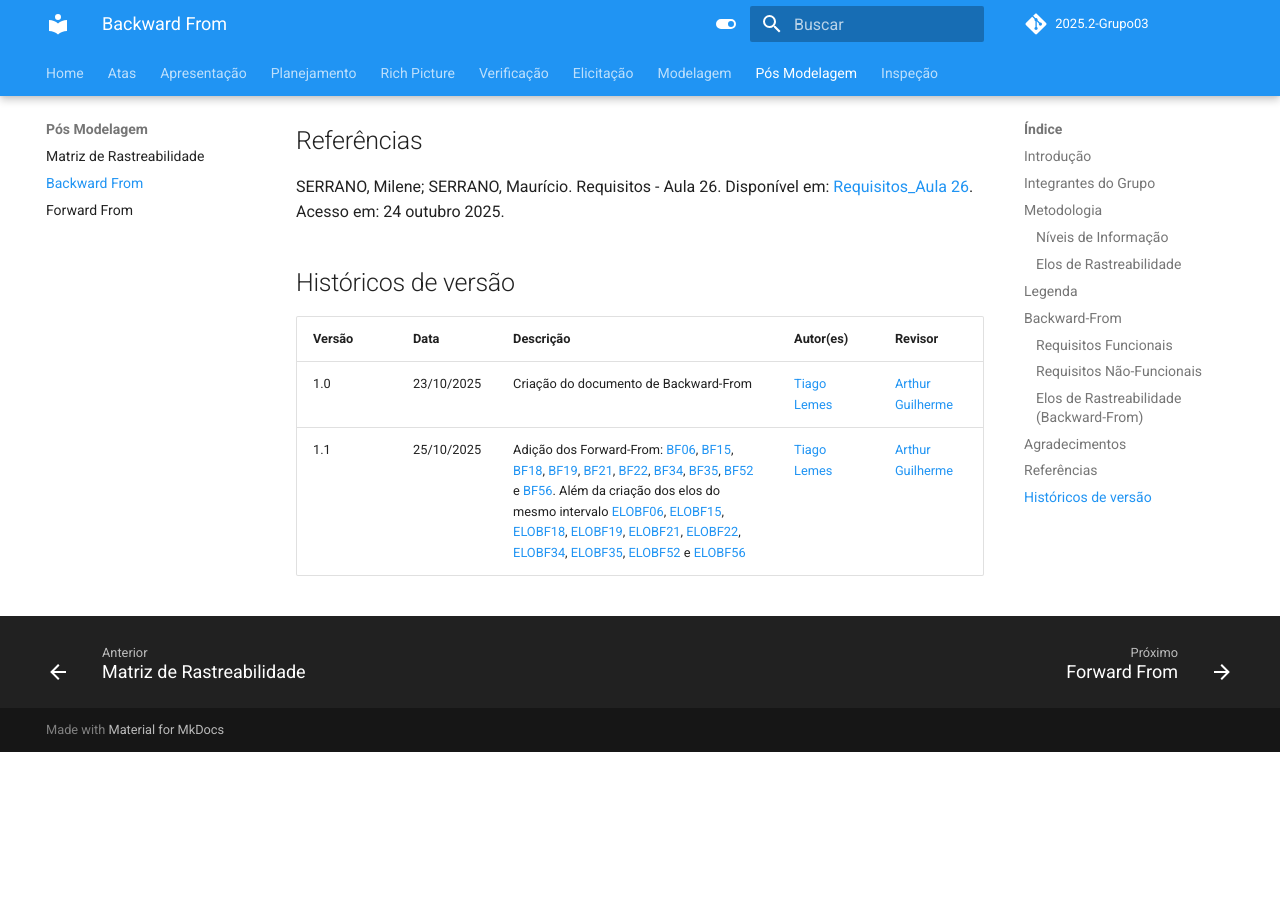
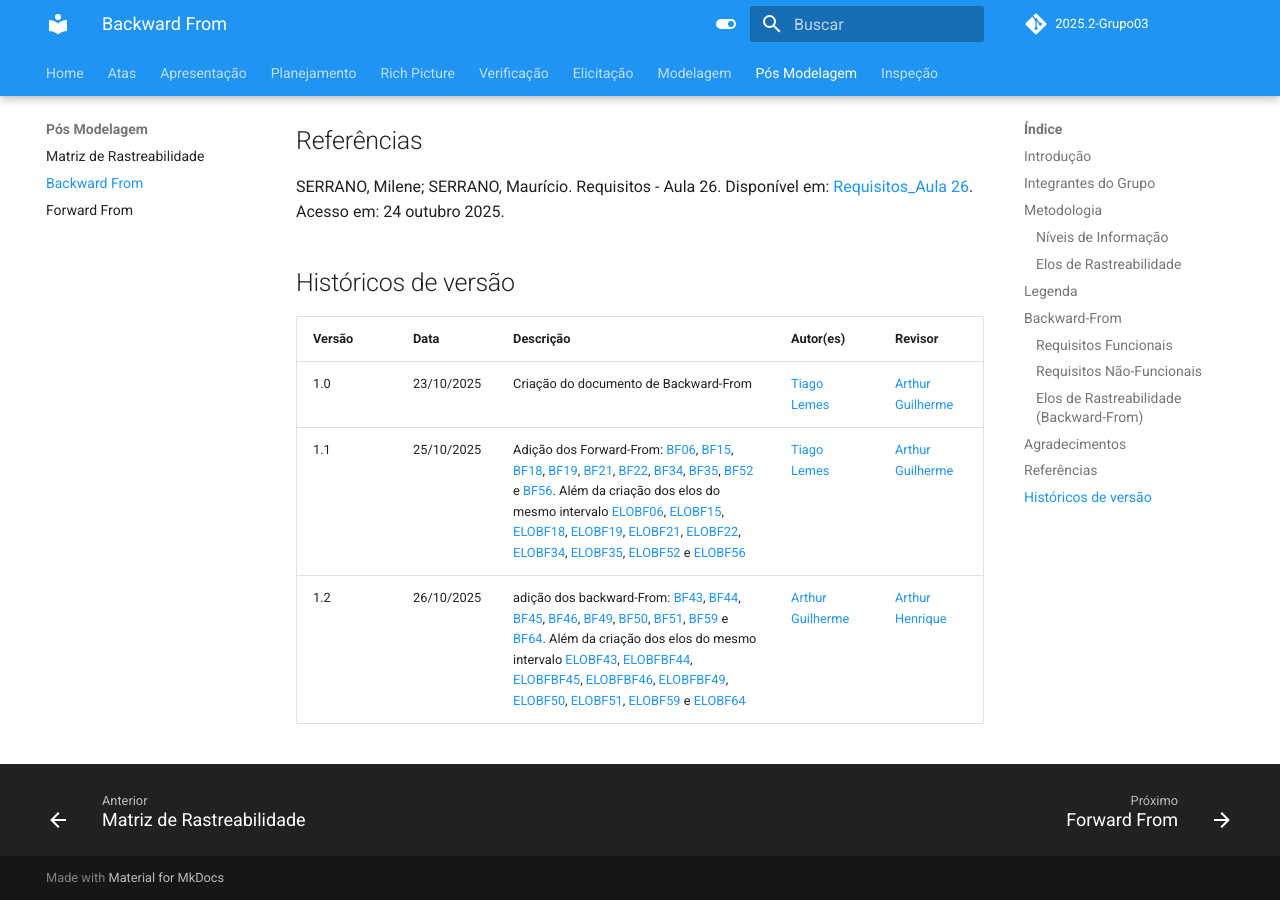
Before and after one commit to Requisitos-de-Software/2025.2-Grupo03, an MkDocs documentation site: the page built from docs/Pos-modelagem/backward.md, in a window 1280 px wide and 900 px high, scrolled down 10346 px. Built offline with MkDocs 1.6.1 and Material for MkDocs 9.7.7, drawn with Linux system fonts in a browser that asks for light colours; comment, search, counter and statistics services are not loaded; before the commit the page ends 11098 px from its top, so only the background shows below that.

Commit message:
update backward.md

```diff
--- a/docs/Pos-modelagem/backward.md
+++ b/docs/Pos-modelagem/backward.md
@@ -169,3 +169,4 @@ SERRANO, Milene; SERRANO, Maurício. Requisitos - Aula 26. Disponível em: [Requ
 |--------|------------|---------------------------------------------|----|---------------|
 | 1.0    | 23/10/2025 | Criação do documento de Backward-From | [Tiago Lemes](https://github.com/TiagoTeixeira-2005)| [Arthur Guilherme](https://github.com/ArthurGuilher62) |
 | 1.1    | 25/10/2025 | Adição dos Forward-From: [BF06](#BF06), [BF15](#BF15), [BF18](#BF18), [BF19](#BF19), [BF21](#BF21), [BF22](#BF22), [BF34](#BF34), [BF35](#BF35), [BF52](#BF52) e [BF56](#BF56). Além da criação dos elos do mesmo intervalo [ELOBF06](#ELOBF06), [ELOBF15](#ELOBF15), [ELOBF18](#ELOBF18), [ELOBF19](#ELOBF19), [ELOBF21](#ELOBF21), [ELOBF22](#ELOBF22), [ELOBF34](#ELOBF34), [ELOBF35](#ELOBF35), [ELOBF52](#ELOBF52) e [ELOBF56](#ELOBF56) | [Tiago Lemes](https://github.com/TiagoTeixeira-2005)| [Arthur Guilherme](https://github.com/ArthurGuilher62) |
+| 1.2    | 26/10/2025 | adição dos backward-From: [BF43](#BF43), [BF44](#BF44), [BF45](#BF45), [BF46](#BF46), [BF49](#BF49), [BF50](#BF51), [BF51](#BF51), [BF59](#BF59) e [BF64](#BF64). Além da criação dos elos do mesmo intervalo [ELOBF43](#ELOBF43), [ELOBFBF44](#ELOBFBF44), [ELOBFBF45](#ELOBFBF45), [ELOBFBF46](#ELOBFBF46), [ELOBFBF49](#ELOBFBF49), [ELOBF50](#ELOBF50), [ELOBF51](#ELOBF51), [ELOBF59](#ELOBF59) e [ELOBF64](#ELOBF64) | [Arthur Guilherme](https://github.com/ArthurGuilher62)| [Arthur Henrique](https://github.com/arthurhvieira1) |
```
